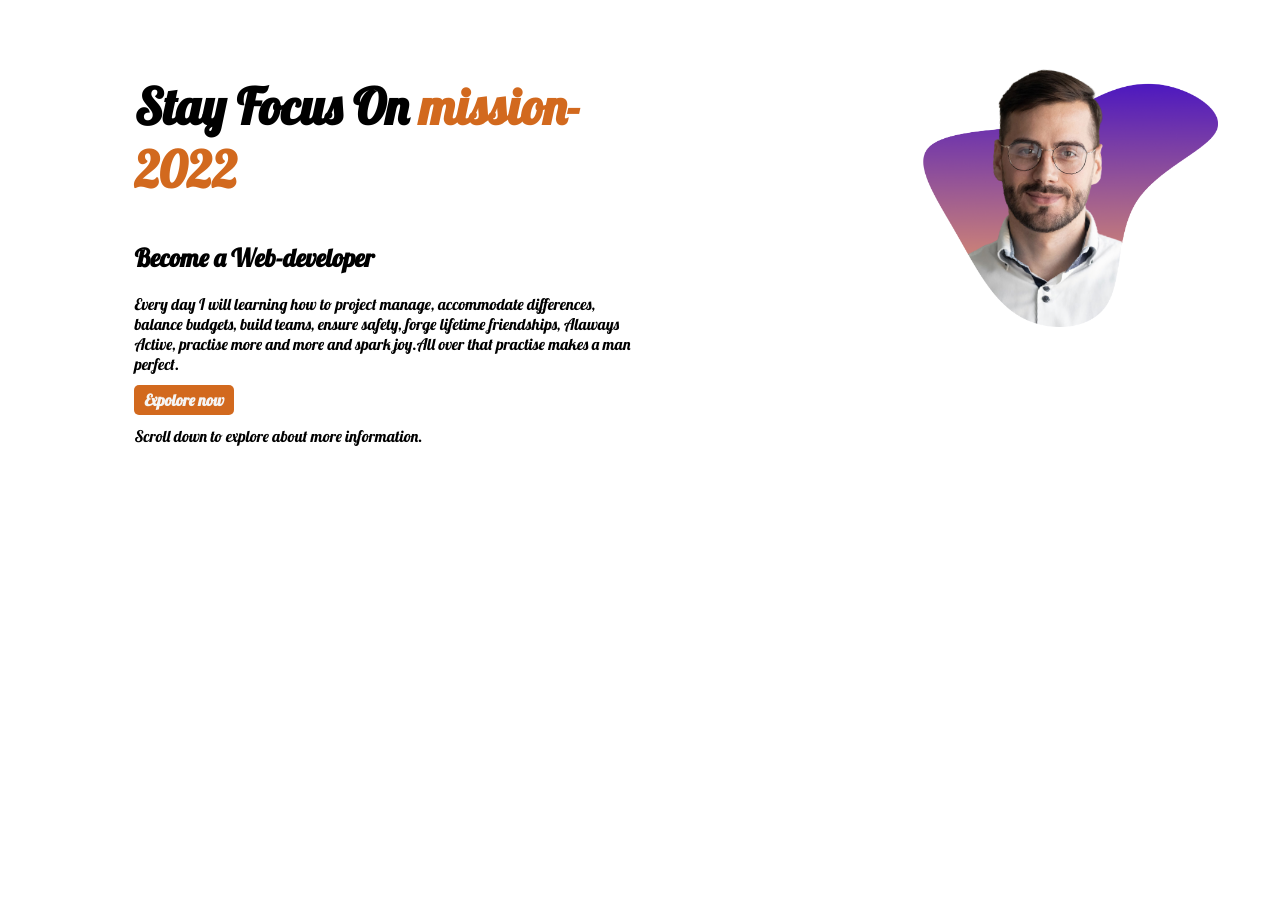
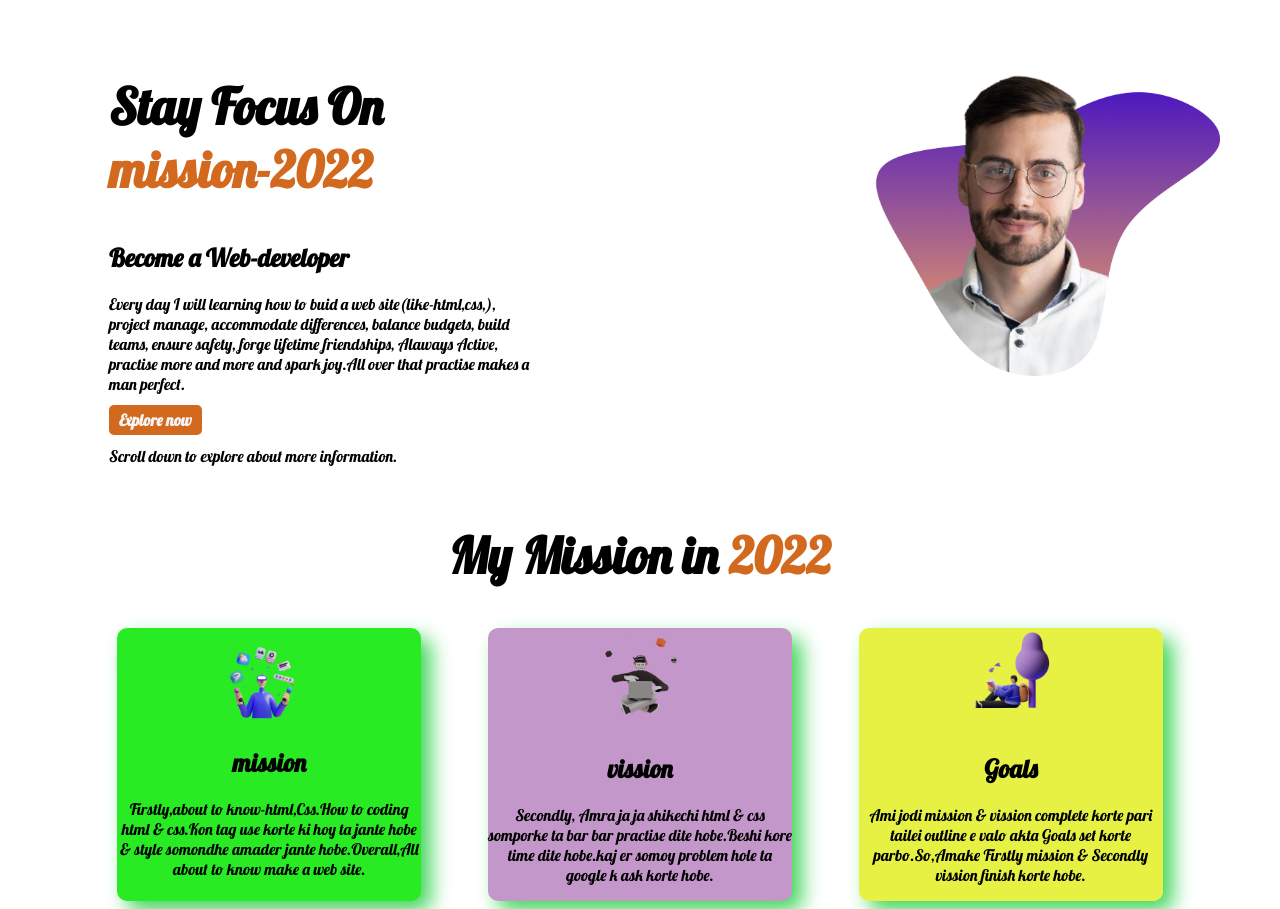
Before and after one commit to partho777/Mission-2022, a plain HTML site: page index.html in a window 1280 px wide. Before the commit the page ends 800 px from the top, so only its background shows below. Drawn offline with Linux system fonts and the light colour scheme.

Commit message:
mission steps

```diff
--- a/index.html
+++ b/index.html
@@ -15,17 +15,34 @@
         <div class="half-Width">
            <h1>Stay Focus On <span class="blue-color">mission-2022</span></h1>
            <h2>Become a Web-developer</h2>
-           <p>Every day I will learning how to project manage, accommodate differences, balance budgets, build teams, ensure safety, forge lifetime friendships, Alaways Active, practise more and more and spark joy.All over that practise makes a man perfect.</p>
-           <a class="link-button" target="blank" href="https://www.w3schools.com/">Expolore now</a>
+           <p>Every day I will learning how to buid a web site(like-html,css,), project manage, accommodate differences, balance budgets, build teams, ensure safety, forge lifetime friendships, Alaways Active, practise more and more and spark joy.All over that practise makes a man perfect.</p>
+           <a class="link-button" target="blank" href="https://www.w3schools.com/">Explore now</a>
            <p>Scroll down to explore about more information.</p>
         </div>
         <div class="half-Width">
             <img src="images/parson/p1.png" alt="">
 
         </div>
-
-
-
+    </section>
+    <section class="mission-steps">
+        <h1>My Mission in <span class="blue-color">2022</span></h1>
+        <div class="flexible-container">
+            <div id="steps-goals" class="mission-goals">
+                <img src="images/illustrators/illustrator-1.png" alt="">
+                <h2>mission</h2>
+                <p>Firstly,about to know-html,Css.How to coding html & css.Kon tag use korle ki hoy ta jante hobe & style somondhe amader jante hobe.Overall,All about to know make a web site. </p>
+            </div>
+            <div id="steps-to-goals" class="mission-goals">
+                <img src="images/illustrators/illustrator-2.png" alt="">
+                <h2>vission</h2>
+                <p>Secondly, Amra ja ja shikechi html & css somporke ta bar bar practise dite hobe.Beshi kore time dite hobe.kaj er somoy problem hole ta google k ask korte hobe.</p>
+            </div>
+            <div id="steps-goal-to" class="mission-goals">
+                <img src="images/illustrators/illustrator-3.png" alt="">
+                <h2>Goals</h2>
+                <p>Ami jodi mission & vission complete korte pari tailei outline e valo akta Goals set korte parbo.So,Amake Firstly mission & Secondly vission finish korte hobe.</p>
+            </div>
+        </div>
     </section>
 
 
--- a/style.css
+++ b/style.css
@@ -17,12 +17,13 @@ h2{
 }
 .half-Width{
     width: 50%;
-    padding-left: 10%;
+    padding-left: 8%;
+    padding-right: 8%;
     padding-top: 2%;
 
 }
 .half-Width img{
-    width: 300px;
+    width: 350px;
     padding-left: 30%;
 }
 .link-button{
@@ -33,3 +34,30 @@ h2{
     font-weight: 700;
     border-radius: 5px;
 }
+.mission-steps{
+    text-align: center;
+    padding-right: 6%;
+    padding-left: 6%;
+
+}
+.mission-goals{
+    width: 30%;
+    margin-left: 3%;
+    margin-right: 3%;
+    border-radius: 10px;
+    box-shadow: 10px 10px 20px rgb(67, 214, 92);
+}
+.mission-goals img{
+    width: 100px;
+}
+#steps-goals{
+    background-color: rgb(41, 235, 35);
+}
+#steps-to-goals{
+    background-color: rgb(196, 151, 202);
+
+}
+#steps-goal-to{
+    background-color: rgba(227, 240, 44, 0.884);
+
+}
```
